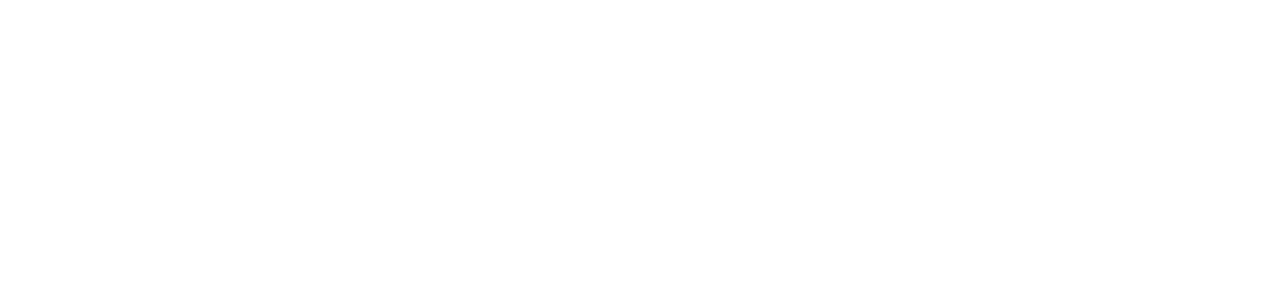
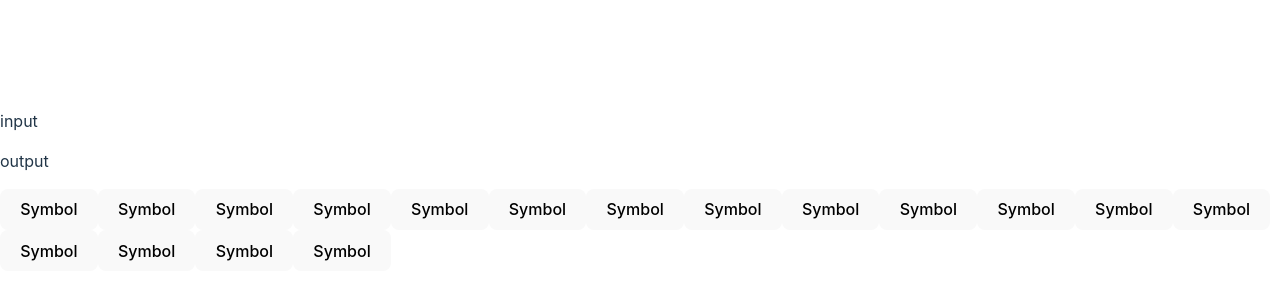
Before and after one commit to nattdev/javascript-calculator, a React (Vite) app: page / in a window 1280 px wide. Shown: the part 218-518 px from the top of the page. Built offline with nearby package versions, Linux system fonts and the light colour scheme.

Commit message:
Add component structure

```diff
--- a/src/App.jsx
+++ b/src/App.jsx
@@ -1,9 +1,10 @@
-import './assets/styles/App.css'
+import Calculator from './components/Calculator';
 
 function App() {
 
   return (
     <>
+      <Calculator />
     </>
   )
 }
```
